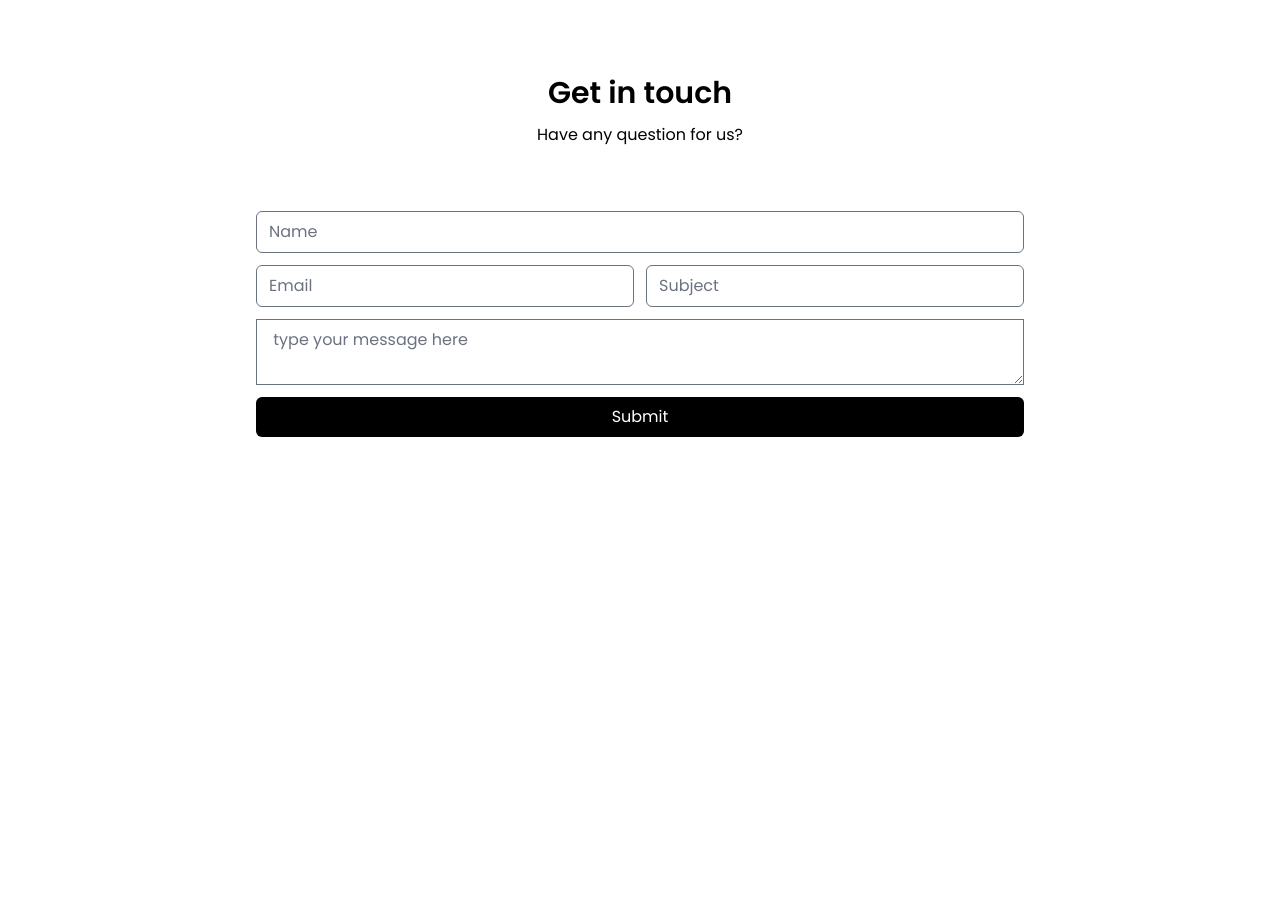
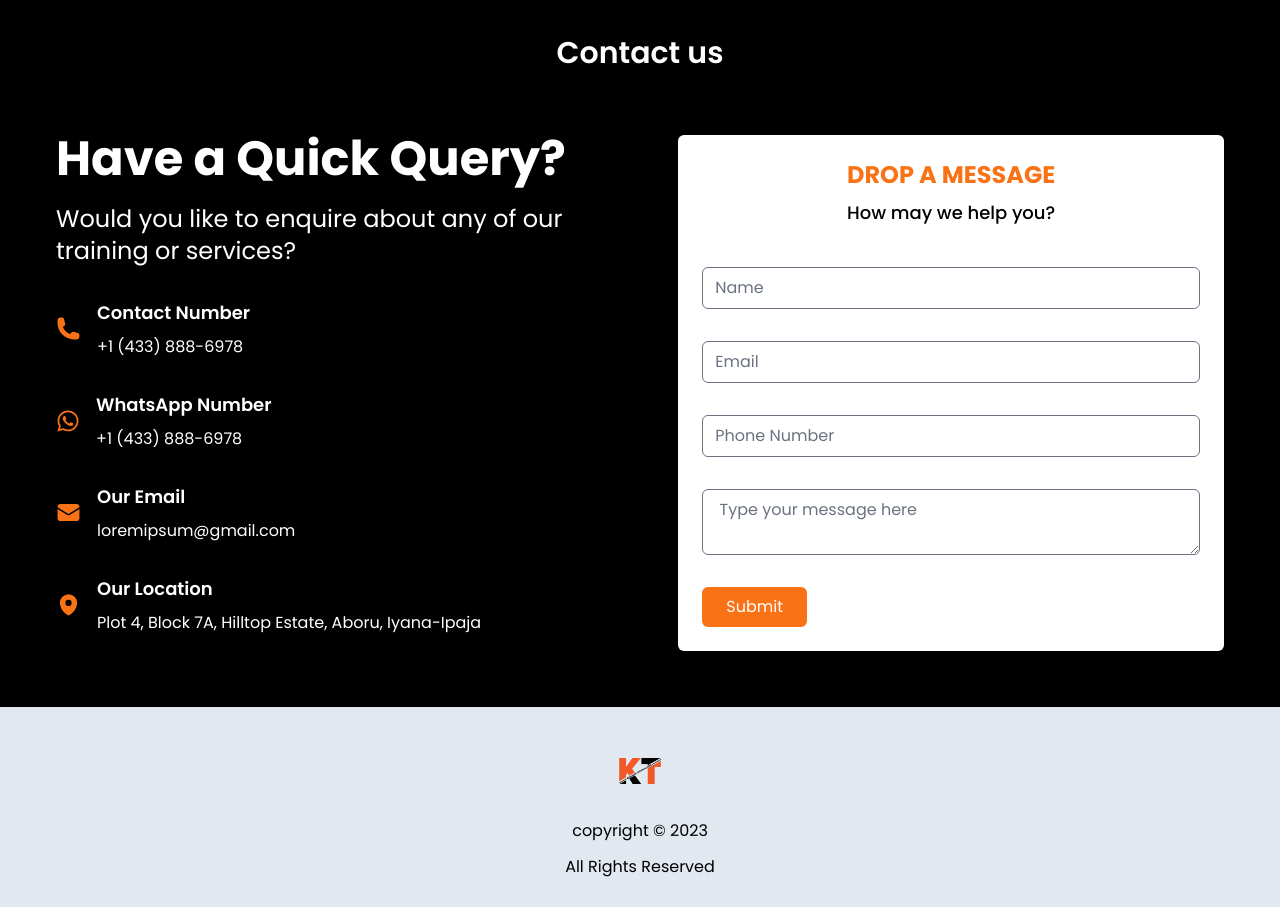
Before and after one commit to pauldevcodes/e-learning-platform-new, a React (Vite) app: page / in a window 1280 px wide. Shown: the part 5100-6007 px from the top of the page. Before the commit the page ends 5633 px from the top, so only its background shows below. Built offline with nearby package versions, Linux system fonts and the light colour scheme.

Commit message:
contact and footer

```diff
--- a/src/App.jsx
+++ b/src/App.jsx
@@ -2,12 +2,14 @@ import { Outlet } from "react-router-dom";
 
 // components
 import Header from "./components/Header";
+import Footer from "./components/Footer";
 
 const App = () => {
   return (
     <>
       <Header />
       <Outlet />
+      <Footer />
     </>
   );
 }
--- /dev/null
+++ b/src/components/Footer.jsx
@@ -0,0 +1,30 @@
+// react router dom imports
+import { Link } from 'react-router-dom';
+
+// assests
+import logo from '../images/logo.png'
+
+
+import { styles } from '../utils/styles';
+
+const Footer = () => {
+    const currentYear = new Date().getFullYear();
+
+    return (
+        <footer className={`${styles.paddingX} bg-slate-200 py-7 flex flex-col items-center gap-y-3`}>
+            <Link>
+                <img src={logo} alt="logo" className=' w-14' />
+            </Link>
+
+            <p>
+                copyright &copy; {currentYear}
+            </p>
+
+            <p>
+                All Rights Reserved
+            </p>
+        </footer>
+    );
+}
+
+export default Footer;
--- a/src/components/Header.jsx
+++ b/src/components/Header.jsx
@@ -95,6 +95,12 @@ const Header = () => {
                                         >
                                             Security Training
                                         </Link>
+                                        <Link
+                                            to="mentorship"
+                                            className=' text-white hover:border-b-2 hover:border-b-orange-500'
+                                        >
+                                            Mentorship
+                                        </Link>
                                     </div>
                                 )}
                             </span>
--- a/src/page features/home/Contact.jsx
+++ b/src/page features/home/Contact.jsx
@@ -1,30 +1,95 @@
 import { Form } from "react-router-dom";
+
+// library
+import { PhoneIcon, EnvelopeIcon, MapPinIcon } from "@heroicons/react/24/solid"
+import { FaWhatsapp } from "react-icons/fa"
+
+// common styles
 import { styles } from "../../utils/styles";
 
 const Contact = () => {
+
+    const contactList = [
+        {
+            id: 1,
+            label: "Contact Number",
+            value: "+1 (433) 888-6978",
+            icon: <PhoneIcon width={25} />
+        },
+        {
+            id: 2,
+            label: "WhatsApp Number",
+            value: "+1 (433) 888-6978",
+            icon: <FaWhatsapp />
+        },
+        {
+            id: 3,
+            label: "Our Email",
+            value: "loremipsum@gmail.com",
+            icon: <EnvelopeIcon width={25} />
+        },
+        {
+            id: 4,
+            label: "Our Location",
+            value: "Plot 4, Block 7A, Hilltop Estate, Aboru, Iyana-Ipaja",
+            icon: <MapPinIcon width={25} />
+        },
+    ]
+
     return (
-        <div className={`${styles.paddingX} ${styles.paddingY}`}>
-            <div>
-                <div className=" flex flex-col gap-y-3 items-center mb-10 lg:mb-16">
-                    <h1 className={`${styles.sectionHeading}`}>
-                        Get in touch
-                    </h1>
-                    <p>
-                        Have any question for us?
-                    </p>
+        <div className={`${styles.paddingX} py-7 md:py-14 bg-black`}>
+            <div className=" flex flex-col gap-y-5 items-center mb-10 lg:mb-16">
+                <h1 className={`${styles.sectionHeading} text-white`}>
+                    Contact us
+                </h1>
+            </div>
+
+            <div className=" flex flex-col gap-y-16 md:gap-y-32 xl:flex-row xl:gap-x-20">
+                <div className=" flex flex-col gap-y-8 xl:basis-1/2">
+                    {/* questions */}
+                    <div className=" flex flex-col items-center gap-y-2 md:items-start lg:gap-y-5">
+                        <h2 className=" text-white text-2xl font-bold md:text-3xl xl:text-5xl">Have a Quick Query?</h2>
+                        <p className=" text-white text-center md:text-start md:text-lg xl:text-2xl">Would you like to enquire about any of our training or services?</p>
+                    </div>
+
+                    {/* social handles */}
+                    <div className=" flex flex-col gap-y-8">
+                        {contactList.map(({ id, label, value, icon }) => {
+                            return (
+                                <div key={id} className=" flex items-center gap-x-4">
+                                    <div className=" text-orange-500 text-2xl">
+                                        {icon}
+                                    </div>
+                                    <div className=" flex flex-col gap-y-2">
+                                        <h5 className=" text-white text-lg font-semibold">{label}</h5>
+                                        <p className=" text-white">{value}</p>
+                                    </div>
+                                    <hr className=" text-orange-500 my-5" />
+                                </div>
+                            )
+                        })}
+                    </div>
                 </div>
 
-                <div>
+
+                <div className=" bg-white p-6 rounded-md xl:basis-1/2">
+                    <div className=" flex flex-col items-center gap-y-2 mb-10">
+                        <h2 className=" uppercase text-orange-500 text-2xl font-bold">
+                            Drop a message
+                        </h2>
+                        <p className=" text-center font-medium text-lg md:text-start">
+                            How may we help you?
+                        </p>
+                    </div>
+
                     <Form
-                        className=" flex flex-col gap-3 max-w-screen-md mx-auto"
+                        className=" flex flex-col gap-3 max-w-screen-md mx-auto xl:gap-y-8"
                     >
                         <input type="text" name="name" placeholder="Name" className=" rounded-md" />
-                        <div className=" flex flex-col gap-3 md:flex-row">
-                            <input type="email" name="email" placeholder="Email" className=" rounded-md basis-1/2" />
-                            <input type="text" name="subject" placeholder="Subject" className=" rounded-md basis-1/2" />
-                        </div>
-                        <textarea name="message" placeholder=" type your message here" className="w-full"></textarea>
-                        <button className=" bg-black text-white p-2 rounded-md">
+                        <input type="email" name="email" placeholder="Email" className=" rounded-md" />
+                        <input type="number" name="phoneNo" placeholder="Phone Number" className=" rounded-md" />
+                        <textarea name="message" placeholder=" Type your message here" className="w-full rounded-md"></textarea>
+                        <button className=" bg-orange-500 text-white w-fit py-2 px-6 rounded-md duration-300 ease-in-out hover:bg-black">
                             Submit
                         </button>
                     </Form>
```
